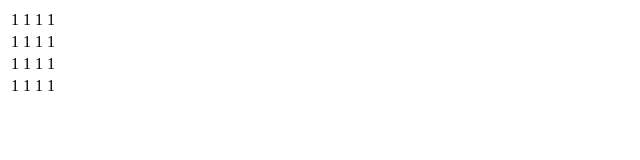
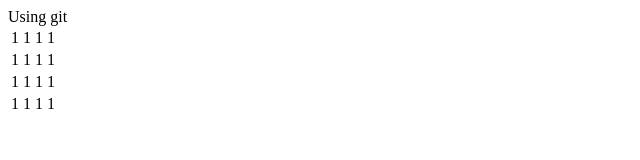
Before and after one commit to fs-marco/example, a plain HTML site: page index.html in a window 1280 px wide. Shown: the full height of the page, 0-640 px from the left. Drawn offline with Linux system fonts and the light colour scheme.

Commit message:
new index

```diff
--- a/index.html
+++ b/index.html
@@ -5,6 +5,7 @@
 	<title>Teste</title>
 </head>
 <body>
+Using git
 	<table>
 		<tr>
 			<td>1</td>
```
